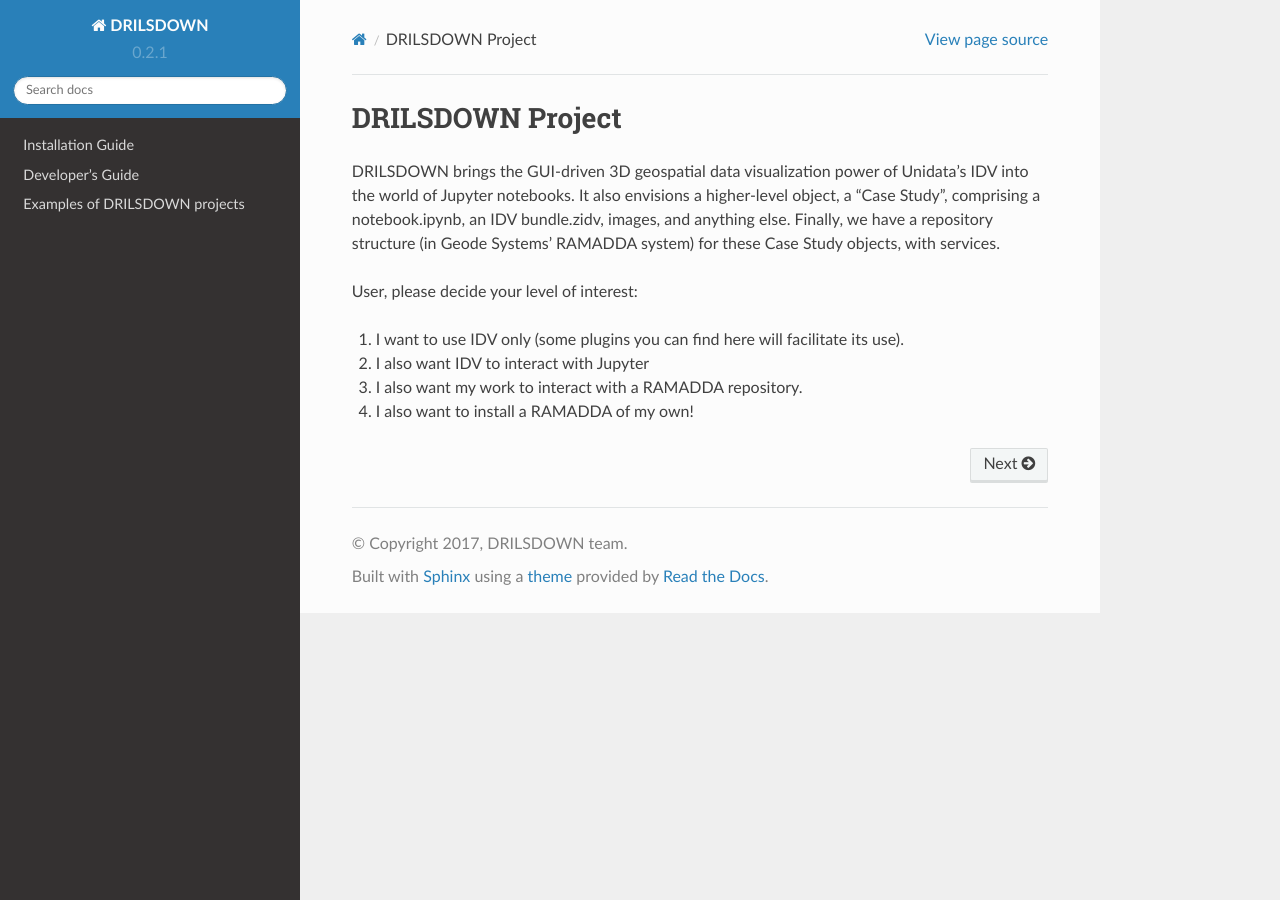
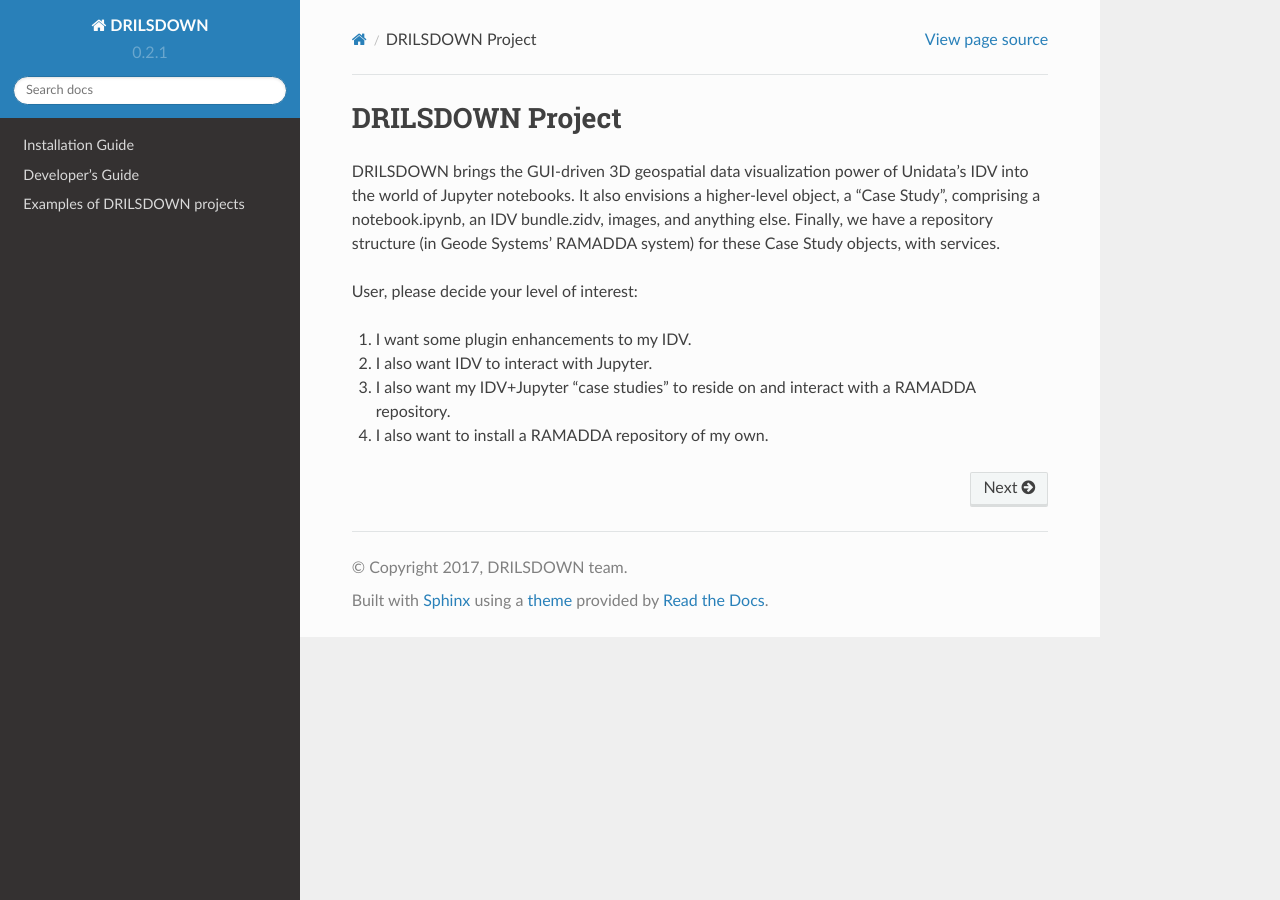
Before and after one commit to Unidata/drilsdown, a Sphinx documentation site: the page built from docs/index.rst, in a window 1280 px wide. Built offline with Sphinx 7.4.7 and the Read the Docs theme 2.0.0, drawn with Linux system fonts in a browser that asks for light colours.

Commit message:
Update index.rst

```diff
--- a/docs/index.rst
+++ b/docs/index.rst
@@ -20,10 +20,10 @@ DRILSDOWN brings the GUI-driven 3D geospatial data visualization power of Unidat
 
 User, please decide your level of interest:
 
-1. I want to use IDV only (some plugins you can find here will facilitate its use).
+1. I want some plugin enhancements to my IDV.
 
-2. I also want IDV to interact with Jupyter
+2. I also want IDV to interact with Jupyter.
 
-3. I also want my work to interact with a RAMADDA repository.
+3. I also want my IDV+Jupyter "case studies" to reside on and interact with a RAMADDA repository.
 
-4. I also want to install a RAMADDA of my own!
+4. I also want to install a RAMADDA repository of my own.
```
